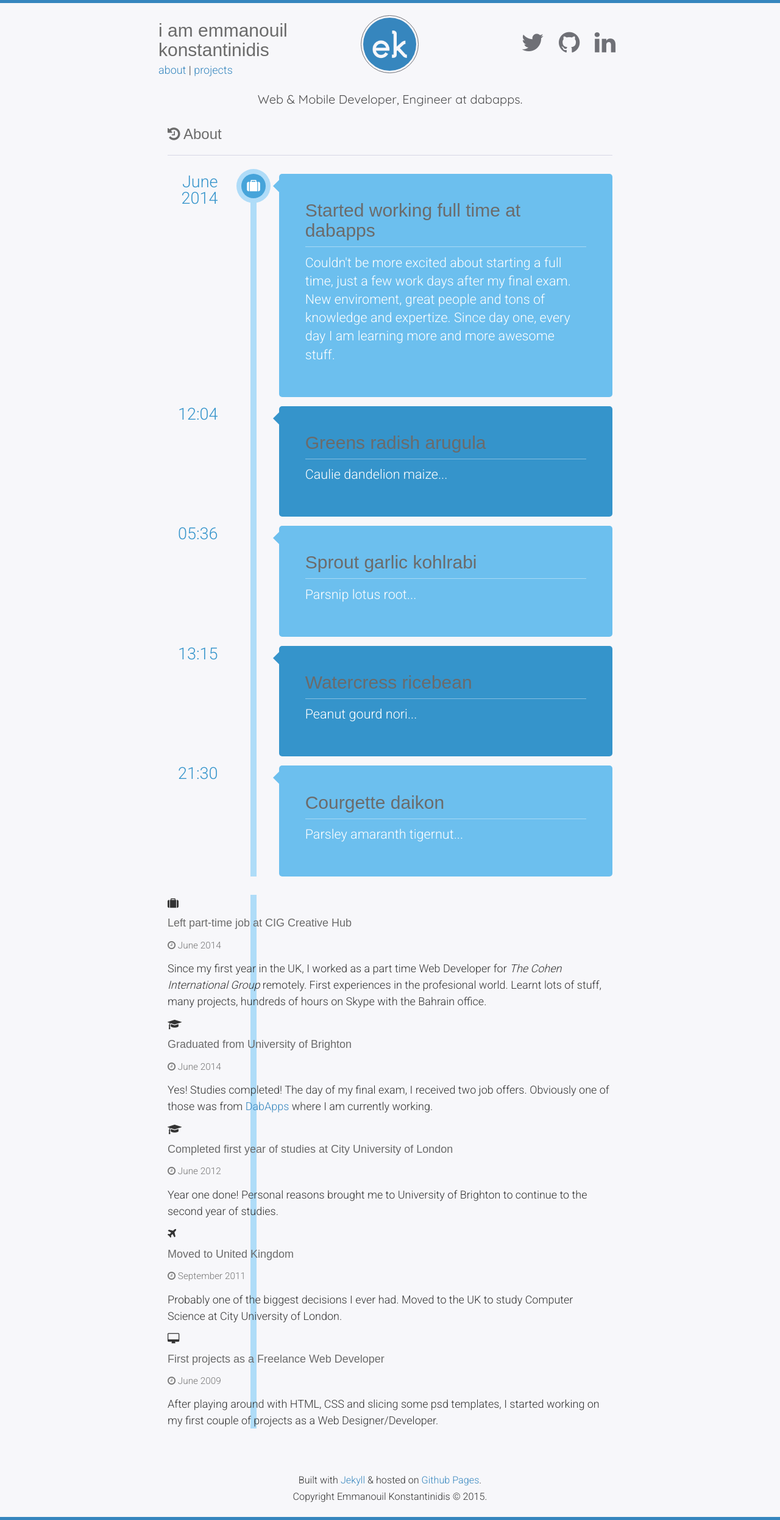
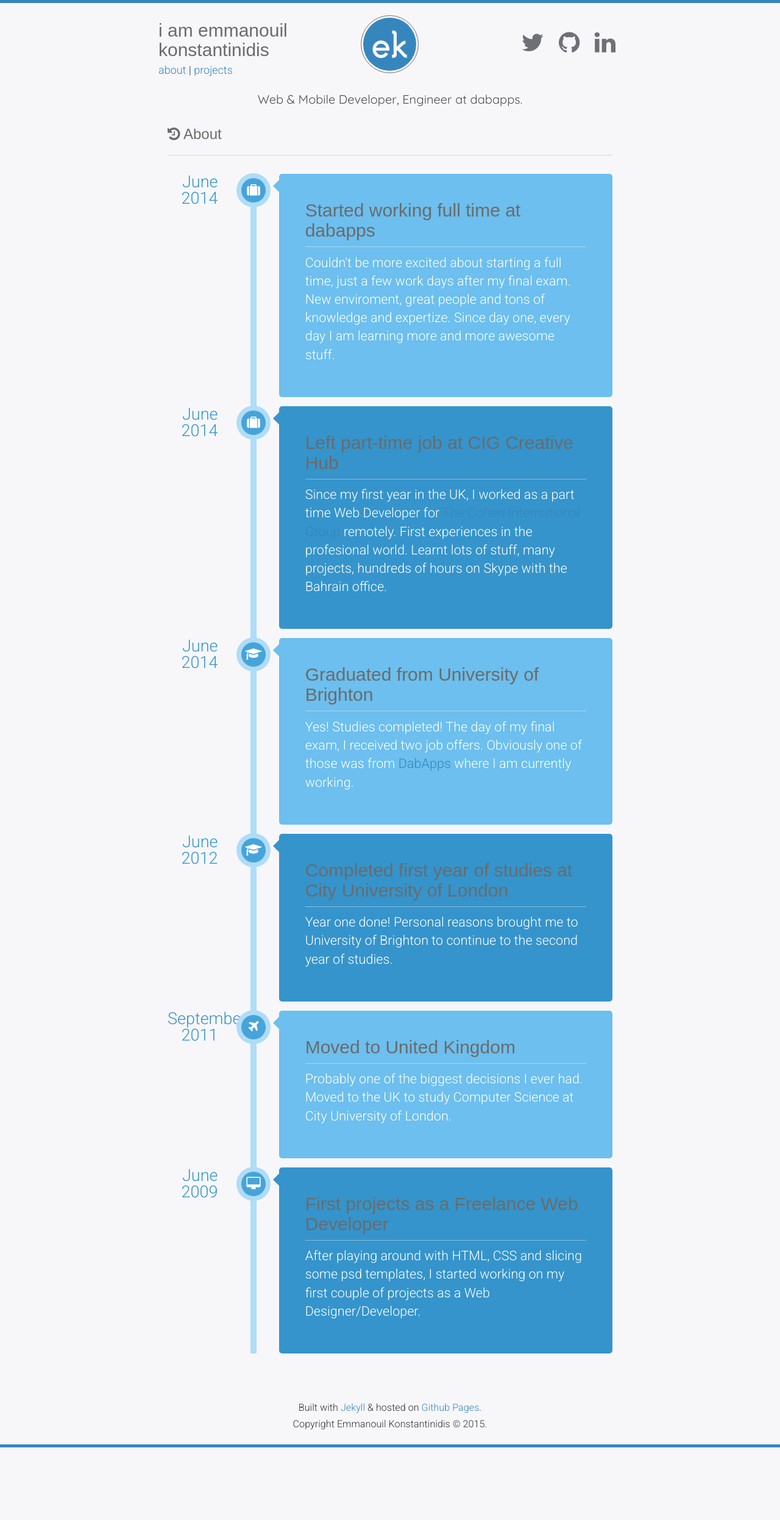
Before and after one commit to manosim/manos.im, a Jekyll site: the page built from about.md, in a window 1280 px wide. Shown: the whole page at 61% size. Built offline with Jekyll 4.4.1, drawn with Linux system fonts in a browser that asks for light colours; some web fonts are replaced; after the commit the page ends 2373 px from its top, so only the background shows below that.

Commit message:
More Timeline Content

```diff
--- a/_less/_timeline.less
+++ b/_less/_timeline.less
@@ -108,7 +108,7 @@
 	box-shadow: 0 0 0 8px #afdcf8;
 	text-align: center;
 	left: 20%;
-	top: 0;
+	top: 7px;
 	margin: 0 0 0 -25px;
 }
 
--- a/about.md
+++ b/about.md
@@ -15,105 +15,43 @@ permalink: /about/
 		</div>
 	</li>
 	<li>
-		<div class="date">12:04</div>
-		<div class="cbp_tmicon cbp_tmicon-screen"></div>
+		<div class="date">June 2014</div>
+		<div class="icon"><i class="fa fa-suitcase"></i></div>
 		<div class="cbp_tmlabel">
-			<h2>Greens radish arugula</h2>
-			<p>Caulie dandelion maize...</p>
+			<h2>Left part-time job at CIG Creative Hub</h2>
+			<p>Since my first year in the UK, I worked as a part time Web Developer for <a href="http://www.tcig.co/" target="_blank">The Cohen International Group</a> remotely. First experiences in the profesional world. Learnt lots of stuff, many projects, hundreds of hours on Skype with the Bahrain office.</p>
 		</div>
 	</li>
 	<li>
-		<div class="date">05:36</div>
-		<div class="cbp_tmicon cbp_tmicon-mail"></div>
+		<div class="date">June 2014</div>
+		<div class="icon"><i class="fa fa-graduation-cap"></i></div>
 		<div class="cbp_tmlabel">
-			<h2>Sprout garlic kohlrabi</h2>
-			<p>Parsnip lotus root...</p>
+			<h2>Graduated from University of Brighton</h2>
+			<p>Yes! Studies completed! The day of my final exam, I received two job offers. Obviously one of those was from <a href="http://www.dabapps.com/" target="_blank">DabApps</a> where I am currently working.</p>
 		</div>
 	</li>
 	<li>
-		<div class="date">13:15</div>
-		<div class="cbp_tmicon cbp_tmicon-phone"></div>
+		<div class="date">June 2012</div>
+		<div class="icon"><i class="fa fa-graduation-cap"></i></div>
 		<div class="cbp_tmlabel">
-			<h2>Watercress ricebean</h2>
-			<p>Peanut gourd nori...</p>
+			<h2>Completed first year of studies at City University of London</h2>
+			<p>Year one done! Personal reasons brought me to University of Brighton to continue to the second year of studies.</p>
 		</div>
 	</li>
 	<li>
-		<div class="date">21:30</div>
-		<div class="cbp_tmicon cbp_tmicon-earth"></div>
+		<div class="date">September 2011</div>
+		<div class="icon"><i class="fa fa-plane"></i></div>
 		<div class="cbp_tmlabel">
-			<h2>Courgette daikon</h2>
-			<p>Parsley amaranth tigernut...</p>
+			<h2>Moved to United Kingdom</h2>
+			<p>Probably one of the biggest decisions I ever had. Moved to the UK to study Computer Science at City University of London.</p>
+		</div>
+	</li>
+	<li>
+		<div class="date">June 2009</div>
+		<div class="icon"><i class="fa fa-desktop"></i></div>
+		<div class="cbp_tmlabel">
+			<h2>First projects as a Freelance Web Developer</h2>
+			<p>After playing around with HTML, CSS and slicing some psd templates, I started working on my first couple of projects as a Web Designer/Developer.</p>
 		</div>
 	</li>
 </ul>
-
-
- <ul class="timeline">
-
-        <li class="timeline-inverted">
-          <div class="timeline-badge"><i class="fa fa-suitcase"></i></div>
-          <div class="timeline-panel">
-            <div class="timeline-heading">
-              <h4 class="timeline-title">Left part-time job at CIG Creative Hub</h4>
-              <p><small class="text-muted"><i class="fa fa-clock-o"></i> June 2014</small></p>
-            </div>
-            <div class="timeline-body">
-              <p>Since my first year in the UK, I worked as a part time Web Developer for <i>The Cohen International Group</i> remotely. First experiences in the profesional world. Learnt lots of stuff, many projects, hundreds of hours on Skype with the Bahrain office.</p>
-            </div>
-          </div>
-        </li>
-
-        <li>
-          <div class="timeline-badge"><i class="fa fa-graduation-cap"></i></div>
-          <div class="timeline-panel">
-            <div class="timeline-heading">
-              <h4 class="timeline-title">Graduated from University of Brighton</h4>
-              <p><small class="text-muted"><i class="fa fa-clock-o"></i> June 2014</small></p>
-            </div>
-            <div class="timeline-body">
-              <p>Yes! Studies completed! The day of my final exam, I received two job offers. Obviously one of those was from <a href="http://www.dabapps.com/" target="_blank">DabApps</a> where I am currently working.</p>
-            </div>
-          </div>
-        </li>
-
-        <li class="timeline-inverted">
-          <div class="timeline-badge"><i class="fa fa-graduation-cap"></i></div>
-          <div class="timeline-panel">
-            <div class="timeline-heading">
-              <h4 class="timeline-title">Completed first year of studies at City University of London</h4>
-              <p><small class="text-muted"><i class="fa fa-clock-o"></i> June 2012</small></p>
-            </div>
-            <div class="timeline-body">
-              <p>Year one done! Personal reasons brought me to University of Brighton to continue to the second year of studies.</p>
-            </div>
-          </div>
-        </li>
-
-        <li>
-          <div class="timeline-badge"><i class="fa fa-plane"></i></div>
-          <div class="timeline-panel">
-            <div class="timeline-heading">
-              <h4 class="timeline-title">Moved to United Kingdom</h4>
-              <p><small class="text-muted"><i class="fa fa-clock-o"></i> September 2011</small></p>
-            </div>
-            <div class="timeline-body">
-              <p>Probably one of the biggest decisions I ever had. Moved to the UK to study Computer Science at City University of London.</p>
-            </div>
-          </div>
-        </li>
-
-        <li class="timeline-inverted">
-          <div class="timeline-badge"><i class="fa fa-desktop"></i></div>
-          <div class="timeline-panel">
-            <div class="timeline-heading">
-              <h4 class="timeline-title">First projects as a Freelance Web Developer</h4>
-              <p><small class="text-muted"><i class="fa fa-clock-o"></i> June 2009</small></p>
-            </div>
-            <div class="timeline-body">
-              <p>After playing around with HTML, CSS and slicing some psd templates, I started working on my first couple of projects as a Web Designer/Developer.</p>
-            </div>
-          </div>
-        </li>
-
-    </ul>
```
Also changed, not shown: static/css/base.css.
